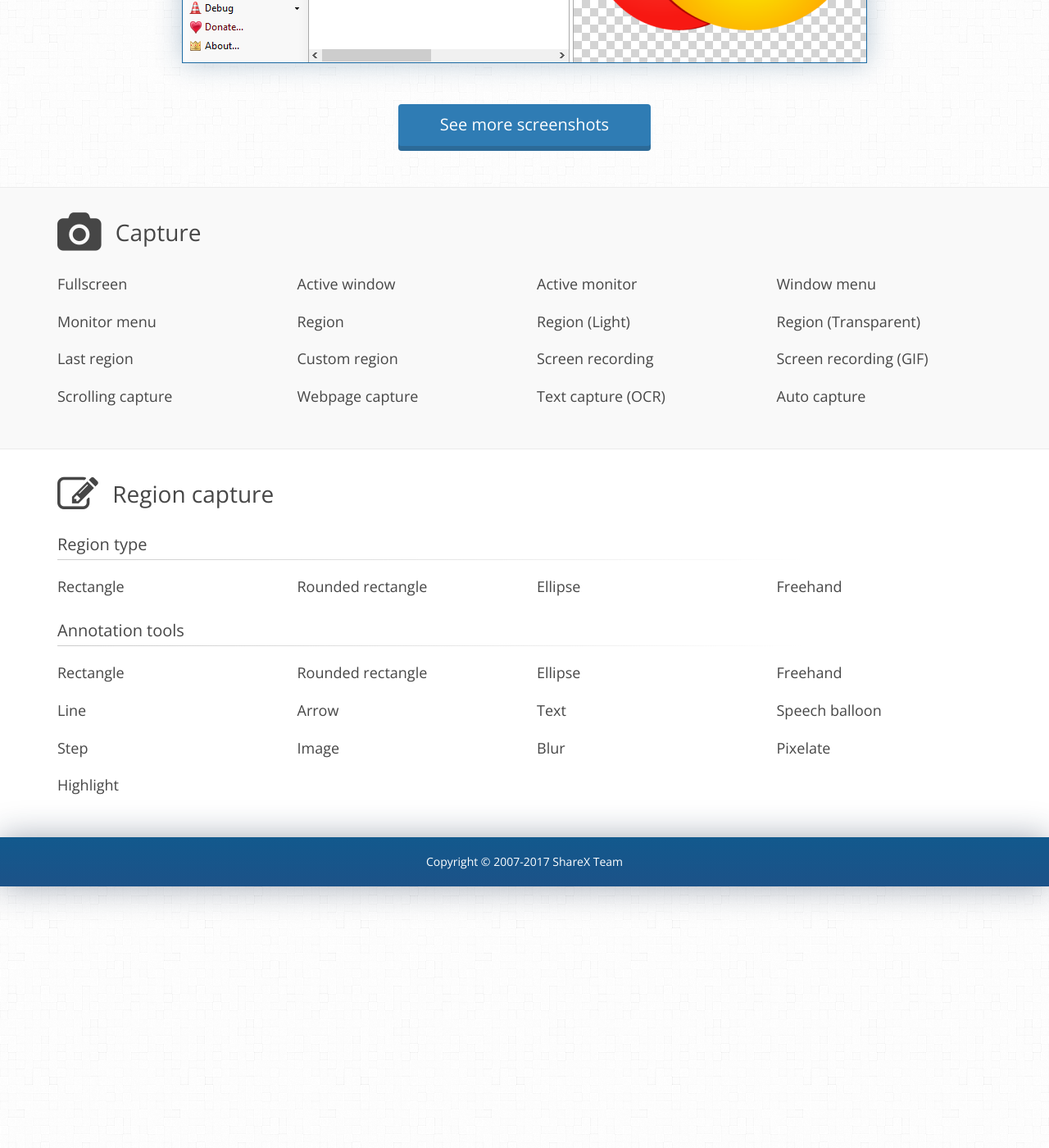
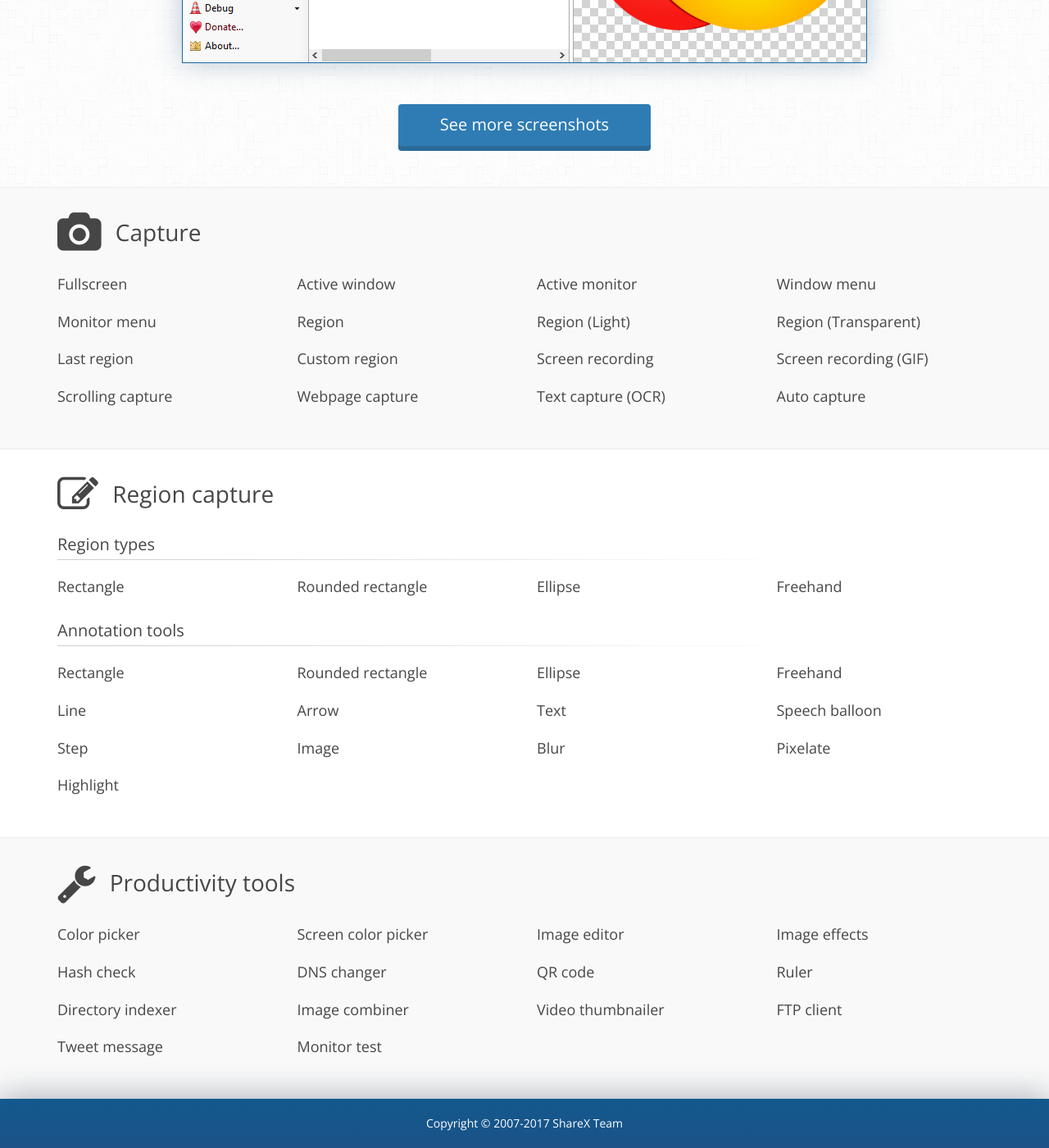
Before and after one commit to ShareX/sharex.github.io, a Jekyll site: the page built from index.html, in a window 1280 px wide and 1400 px high, scrolled down 859 px. Shown: the whole window at 82% size. Built offline with Jekyll 4.4.1, drawn with Linux system fonts in a browser that asks for light colours; comment, search, counter and statistics services are not loaded.

Commit message:
Added tools section

```diff
--- a/index.html
+++ b/index.html
@@ -48,7 +48,7 @@ layout: default
 <div class="container-fluid container-features">
     <div class="container">
         <h3><i class="fa fa-pencil-square-o"></i> Region capture</h3>
-        <h4>Region type</h4>
+        <h4>Region types</h4>
         <div class="row">
             <div class="col-sm-3">Rectangle</div>
             <div class="col-sm-3">Rounded rectangle</div>
@@ -70,6 +70,28 @@ layout: default
             <div class="col-sm-3">Blur</div>
             <div class="col-sm-3">Pixelate</div>
             <div class="col-sm-3">Highlight</div>
+        </div>
+    </div>
+</div>
+
+<div class="container-fluid container-features container-features-alternative">
+    <div class="container">
+        <h3><i class="fa fa-wrench"></i> Productivity tools</h3>
+        <div class="row">
+            <div class="col-sm-3">Color picker</div>
+            <div class="col-sm-3">Screen color picker</div>
+            <div class="col-sm-3">Image editor</div>
+            <div class="col-sm-3">Image effects</div>
+            <div class="col-sm-3">Hash check</div>
+            <div class="col-sm-3">DNS changer</div>
+            <div class="col-sm-3">QR code</div>
+            <div class="col-sm-3">Ruler</div>
+            <div class="col-sm-3">Directory indexer</div>
+            <div class="col-sm-3">Image combiner</div>
+            <div class="col-sm-3">Video thumbnailer</div>
+            <div class="col-sm-3">FTP client</div>
+            <div class="col-sm-3">Tweet message</div>
+            <div class="col-sm-3">Monitor test</div>
         </div>
     </div>
 </div>
```
